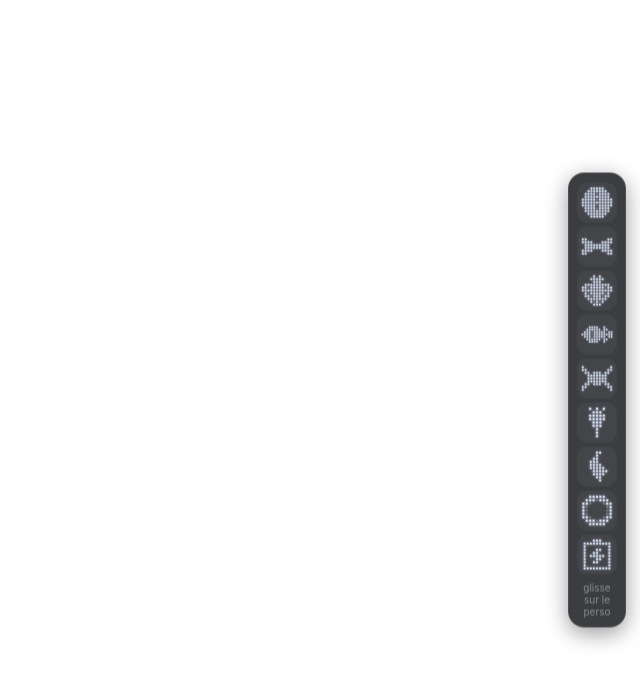
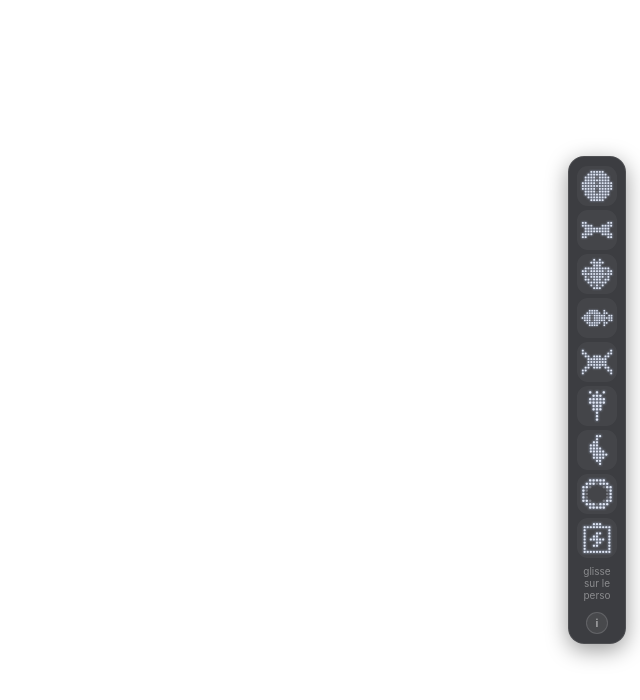
Before and after one commit to zaderlyl/pc-pet, an Electron app: page renderer/treats.html in a window 900 px wide. Shown: the whole page, without its empty margins (260-900 px from the left). Drawn offline with Linux system fonts and the light colour scheme.

Commit message:
Bouton pour ouvrir la galerie depuis l'étagère de friandises
Jusqu'ici la galerie des emotes (PC Pet Hub) ne s'ouvrait que depuis le
menu de la barre de menus macOS. Ajoute un bouton "i" en bas de
l'étagère (sous les friandises) qui fait la même chose, via un nouvel
IPC 'open-hub' partagé avec l'entrée de menu existante.

Co-Authored-By: Claude Sonnet 5 <noreply@anthropic.com>

```diff
--- a/preload.js
+++ b/preload.js
@@ -8,4 +8,5 @@ contextBridge.exposeInMainWorld('pcpet', {
   setClickable: (on) => ipcRenderer.send('treats-clickable', on),
   petBounds: () => ipcRenderer.invoke('pet-bounds'),
   feed: (kind) => ipcRenderer.send('feed', kind),
+  openHub: () => ipcRenderer.send('open-hub'),
 });
--- a/renderer/treats.html
+++ b/renderer/treats.html
@@ -43,6 +43,14 @@
     color: rgba(255,255,255,0.4); font-size: 10px; text-align: center;
     max-width: 42px; line-height: 1.2; margin-top: 3px;
   }
+  #hub-btn {
+    margin-top: 7px; width: 22px; height: 22px; border-radius: 50%;
+    border: 1px solid rgba(255,255,255,0.14); background: rgba(255,255,255,0.06);
+    color: rgba(255,255,255,0.55); font: 600 11px/1 -apple-system, sans-serif;
+    cursor: pointer; display: flex; align-items: center; justify-content: center;
+    transition: background .12s, color .12s;
+  }
+  #hub-btn:hover { background: rgba(255,255,255,0.16); color: #fff; }
 
   #fly {
     position: fixed; left: 0; top: 0; pointer-events: none;
@@ -66,6 +74,7 @@
     <div class="treat" data-kind="donut"   data-name="Donut"><canvas width="68" height="68"></canvas></div>
     <div class="treat" data-kind="battery" data-name="Pile"><canvas width="68" height="68"></canvas></div>
     <div id="hint">glisse sur le perso</div>
+    <button id="hub-btn" title="Galerie des emotes">i</button>
   </div>
   <div id="fly"><canvas width="80" height="80"></canvas></div>
 
@@ -205,6 +214,8 @@ function drawTreat(cv, kind) {
 
 for (const el of shelf.querySelectorAll('.treat')) drawTreat(el.querySelector('canvas'), el.dataset.kind);
 
+document.getElementById('hub-btn').addEventListener('click', () => P && P.openHub());
+
 let drag = null, overShelf = false;
 
 function inShelf(x, y) {
```
Also changed, not shown: main.js (+7 -4 lines).
